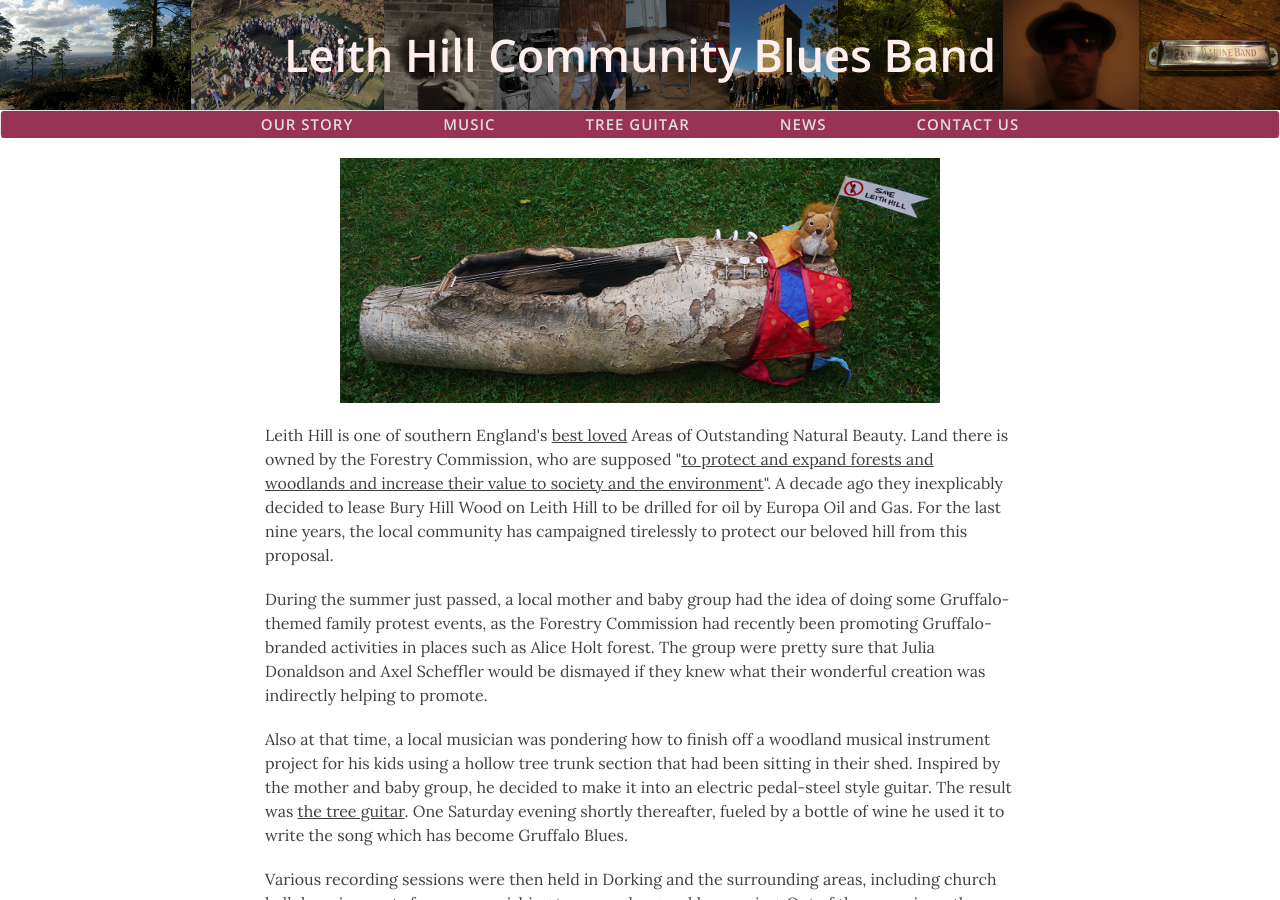
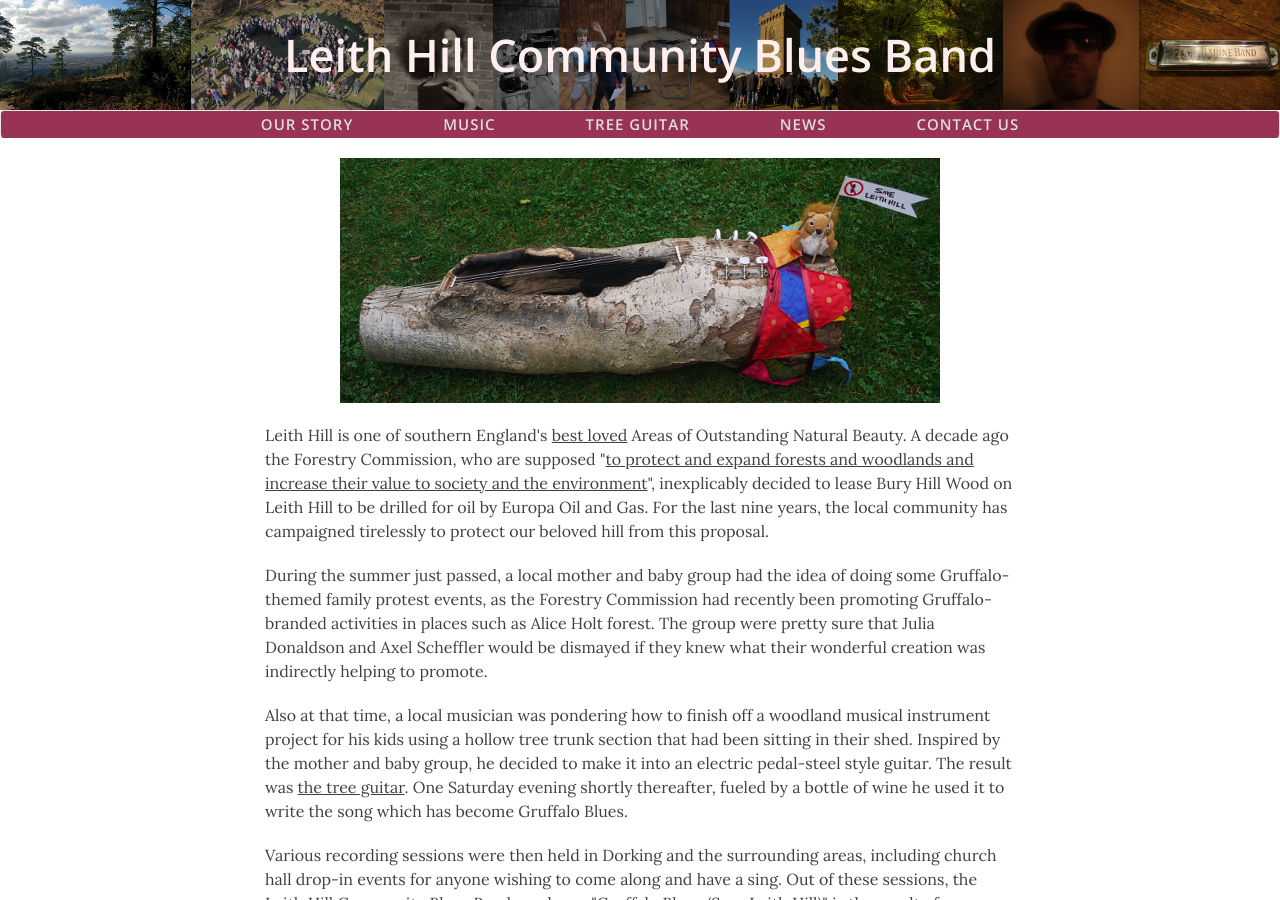
Before and after one commit to voiceforleithhill/leithhillblues.co.uk, a Jekyll site: the page built from index.html, in a window 1280 px wide and 900 px high. Built offline with Jekyll 4.4.1, drawn with Linux system fonts in a browser that asks for light colours; nearby versions of some CDN libraries; the list of posts is cut into pages by our own code.

Commit message:
Content updates

```diff
--- a/index.html
+++ b/index.html
@@ -4,7 +4,7 @@ layout: page
 
 <img src="{{ site.baseurl }}/img/tree-guitar.png" alt="Tree guitar">
 
-<p>Leith Hill is one of southern England's <a href="https://www.nationaltrust.org.uk/leith-hill" target="_blank">best loved</a> Areas of Outstanding Natural Beauty. Land there is owned by the Forestry Commission, who are supposed "<a href="https://www.forestry.gov.uk/forestry/infd-6val65" target="_blank">to protect and expand forests and woodlands and increase their value to society and the environment</a>". A decade ago they inexplicably decided to lease Bury Hill Wood on Leith Hill to be drilled for oil by Europa Oil and Gas. For the last nine years, the local community has campaigned tirelessly to protect our beloved hill from this proposal.</p>
+<p>Leith Hill is one of southern England's <a href="https://www.nationaltrust.org.uk/leith-hill" target="_blank">best loved</a> Areas of Outstanding Natural Beauty. A decade ago the Forestry Commission, who are supposed "<a href="https://www.forestry.gov.uk/forestry/infd-6val65" target="_blank">to protect and expand forests and woodlands and increase their value to society and the environment</a>", inexplicably decided to lease Bury Hill Wood on Leith Hill to be drilled for oil by Europa Oil and Gas. For the last nine years, the local community has campaigned tirelessly to protect our beloved hill from this proposal.</p>
 
 <p>During the summer just passed, a local mother and baby group had the idea of doing some Gruffalo-themed family protest events, as the Forestry Commission had recently been promoting Gruffalo-branded activities in places such as Alice Holt forest. The group were pretty sure that Julia Donaldson and Axel Scheffler would be dismayed if they knew what their wonderful creation was indirectly helping to promote.</p>
 
```
